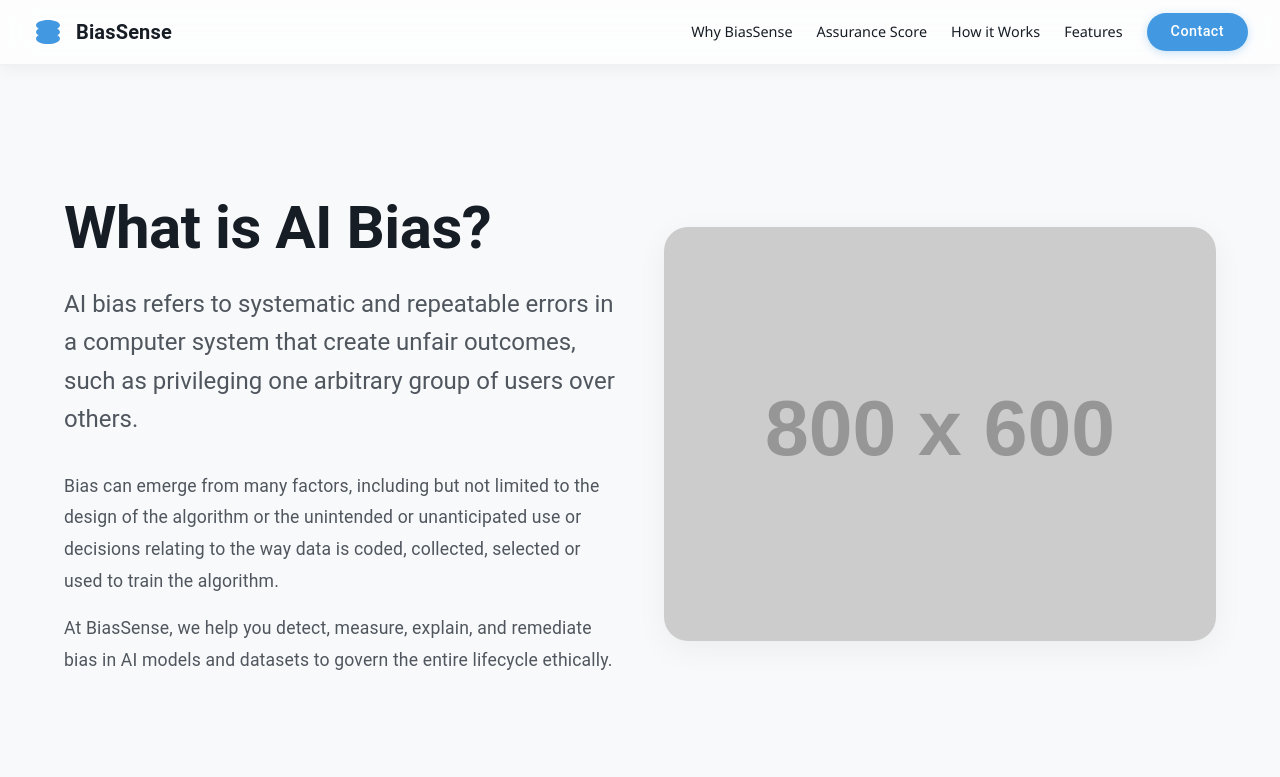
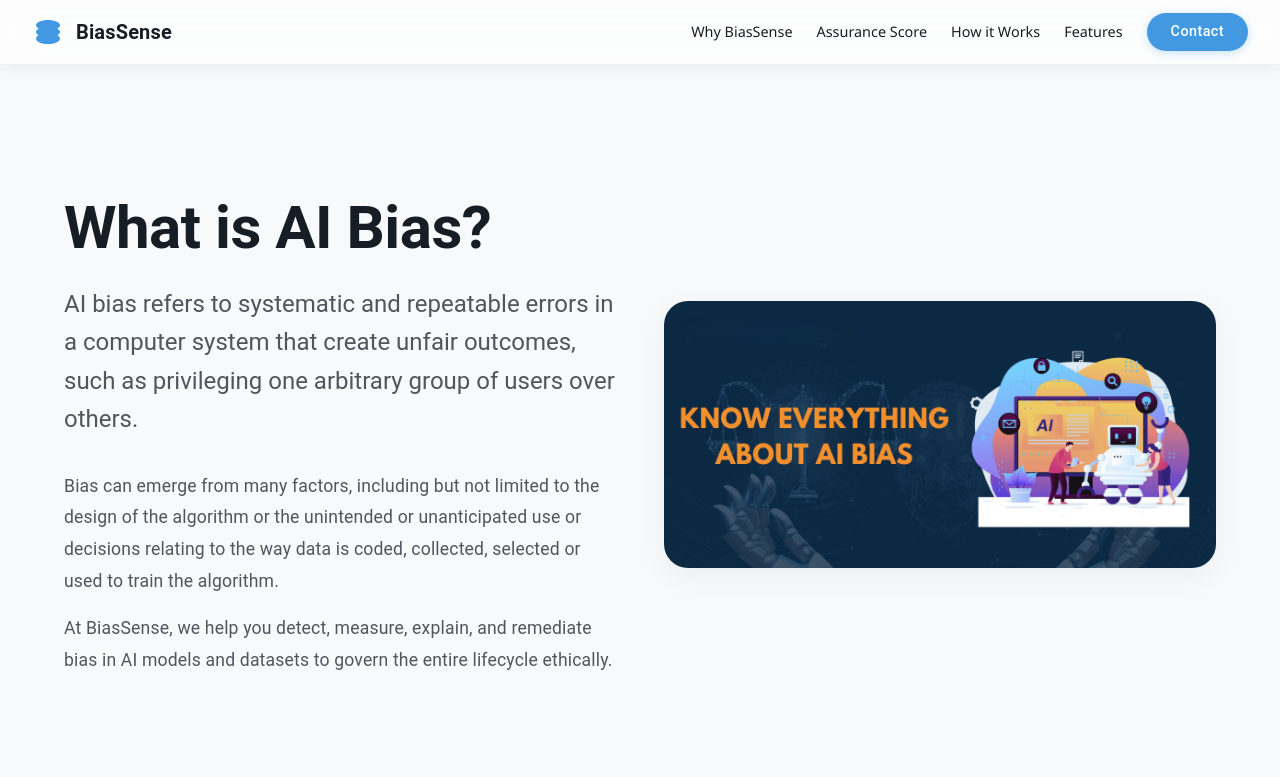
Before and after one commit to Pathi-Rama-Dhanunjay/Sense, a React (Vite) app: page /what-is-ai-bias in a window 1280 px wide. Shown: the top 777 px of the page. Built offline with nearby package versions, Linux system fonts and the light colour scheme.

Commit message:
update image in What is Bias

```diff
--- a/WhatIsAIBias.jsx
+++ b/WhatIsAIBias.jsx
@@ -1,5 +1,7 @@
 import React, { useState } from 'react';
 import { Box, Container, Typography, Paper, List, ListItem } from '@mui/material';
+
+import aibiasImage from './images/aibias.png';
 
 export default function WhatIsAIBias() {
     const [activeSection, setActiveSection] = useState(0);
@@ -36,7 +38,7 @@ export default function WhatIsAIBias() {
                     </Box>
                     <Box sx={{ flex: 1, width: '100%' }}>
                         <Box sx={{ width: '100%', borderRadius: '24px', overflow: 'hidden', display: 'flex', alignItems: 'center', justifyContent: 'center', boxShadow: '0 8px 32px rgba(0, 0, 0, 0.05)' }}>
-                            <Box component="img" src="https://placehold.co/800x600/4299E1/FFFFFF/png?text=AI+Bias+Illustration" alt="AI Bias Illustration" sx={{ width: '100%', height: '100%', objectFit: 'cover' }} />
+                            <Box component="img" src={aibiasImage} alt="AI Bias Illustration" sx={{ width: '100%', height: '100%', objectFit: 'cover' }} />
                         </Box>
                     </Box>
                 </Box>
```
Also changed, not shown: Images/aibias.png (added).
